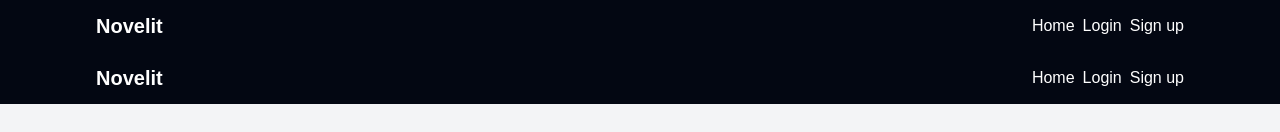
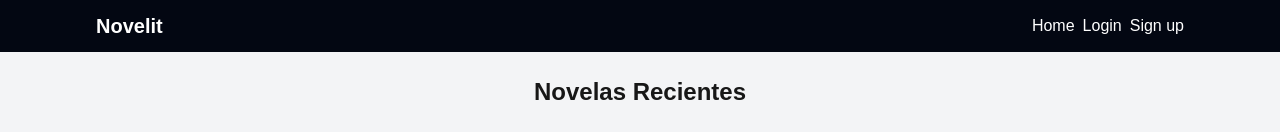
Before and after one commit to NataliaArn/novelit, a Next.js app: page / in a window 1280 px wide. Shown: the top 132 px of the page. Built offline with nearby package versions, Linux system fonts and the light colour scheme; no server answers; the database is empty.

Commit message:
fix: main page

```diff
--- a/app/page.jsx
+++ b/app/page.jsx
@@ -1,11 +1,9 @@
 "use client";
-import Header from "@/app/components/Header";
 import RecentNovels from "@/app/components/RecentNovels";
 
 export default function HomePage() {
   return (
     <div className="min-h-screen flex flex-col">
-      <Header />
       <main className="flex-1 p-6 bg-gray-100">
         <h1 className="text-2xl font-bold text-center mb-6">
           Novelas Recientes
```
